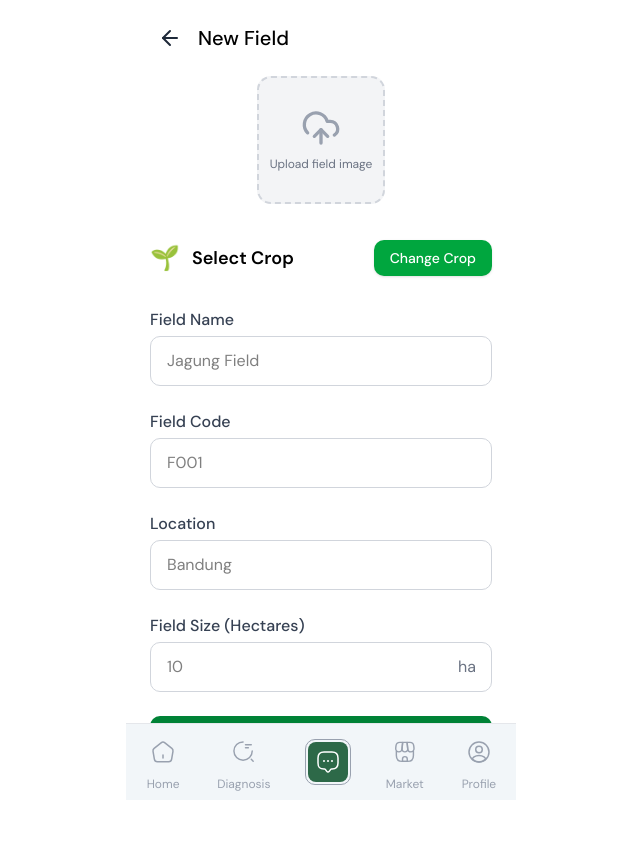
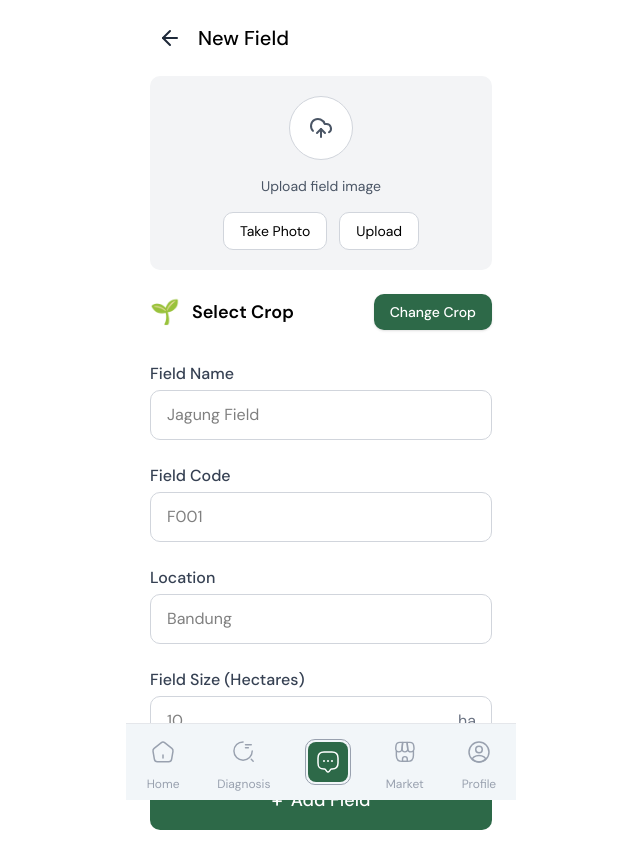
Before and after one commit to qiewi/agrotech, a Next.js app in the folder apps/web/: page /add-field in a window 1280 px wide. Shown: the top 868 px of the page, without its empty margins (319-959 px from the left). Built offline with nearby package versions, Linux system fonts and the light colour scheme.

Commit message:
fix: upload image

```diff
--- a/apps/web/src/app/add-field/page.tsx
+++ b/apps/web/src/app/add-field/page.tsx
@@ -4,7 +4,7 @@ import { useState, useRef } from "react";
 import Link from "next/link";
 import { ArrowLeft, Camera, UploadCloud } from "lucide-react";
 import { useAuth } from "@/app/context/AuthContext";
-import CropTypePicker from "@/components/pages/home/CropTypePicker"; // Pastikan path sesuai
+import CropTypePicker from "@/components/pages/home/CropTypePicker";
 
 
 export default function AddFieldPage() {
@@ -103,25 +103,32 @@ const selectedCrop = crops.find((c) => c.id === cropType);
         </header>
 
         {/* Main Content */}
-        <main className="flex-1 px-4 pb-24">
+        <main className="flex-1 px-4 pb-6">
           {/* Upload Image */}
-          <div className="flex flex-col items-center mb-6">
+          <div className="w-full bg-gray-100 p-5 rounded-lg mb-6">
+            <div className="flex flex-col items-center">
               <div
-              className="bg-gray-100 rounded-xl w-32 h-32 flex flex-col justify-center items-center cursor-pointer mb-3 border-2 border-dashed border-gray-300"
+                className="w-16 h-16 rounded-full bg-white flex items-center justify-center cursor-pointer mb-4 border border-gray-300"
                 onClick={handleImageClick}
               >
-              {imagePreview ? (
-                <img
-                  src={imagePreview}
-                  alt="Preview"
-                  className="w-full h-full object-cover rounded-xl"
-                />
-              ) : (
-                <>
-                  <UploadCloud className="h-10 w-10 text-gray-400 mb-2" />
-                  <p className="text-gray-500 text-xs">Upload field image</p>
-                </>
-              )}
+                <UploadCloud className="h-6 w-6 text-gray-600" />
+              </div>
+              <p className="text-sm text-gray-600 mb-4">Upload field image</p>
+              <div className="flex gap-3">
+                <button
+                  type="button"
+                  className="px-4 py-2 bg-white border border-gray-300 rounded-lg text-sm"
+                  onClick={handleImageClick}
+                >
+                  Take Photo
+                </button>
+                <button
+                  type="button"
+                  className="px-4 py-2 bg-white border border-gray-300 rounded-lg text-sm"
+                  onClick={handleImageClick}
+                >
+                  Upload
+                </button>
               </div>
               <input
                 type="file"
@@ -132,6 +139,18 @@ const selectedCrop = crops.find((c) => c.id === cropType);
                 onChange={handleImageChange}
               />
             </div>
+          </div>
+
+          {/* Preview Image - shown when image is selected */}
+          {imagePreview && (
+            <div className="w-full bg-gray-100 p-8 rounded-lg mb-6">
+              <img
+                src={imagePreview}
+                alt="Field preview"
+                className="w-full h-48 object-cover rounded-lg"
+              />
+            </div>
+          )}
 
           {/* Crop Type Section */}
           <div className="flex items-center gap-3 mb-8">
@@ -139,7 +158,7 @@ const selectedCrop = crops.find((c) => c.id === cropType);
             <span className="font-semibold text-lg">{selectedCrop?.name || "Select Crop"}</span>
             <button
               type="button"
-              className="ml-auto px-4 py-2 bg-green-600 text-white rounded-lg text-sm font-medium shadow"
+              className="ml-auto px-4 py-2 bg-greenish text-white rounded-lg text-sm font-medium shadow"
               onClick={() => setShowCropPicker(true)}
             >
               Change Crop
@@ -224,7 +243,7 @@ const selectedCrop = crops.find((c) => c.id === cropType);
 
             <button
               type="submit"
-              className="w-full py-4 bg-green-700 text-white rounded-lg font-medium hover:bg-green-800 transition-colors text-lg flex items-center justify-center gap-2"
+              className="w-full py-4 bg-greenish text-white rounded-lg font-medium hover:bg-green-800 transition-colors text-lg flex items-center justify-center gap-2"
               disabled={loading}
             >
               {loading ? "Adding..." : (
```
Lines whose indentation alone changed are shown as unchanged.
